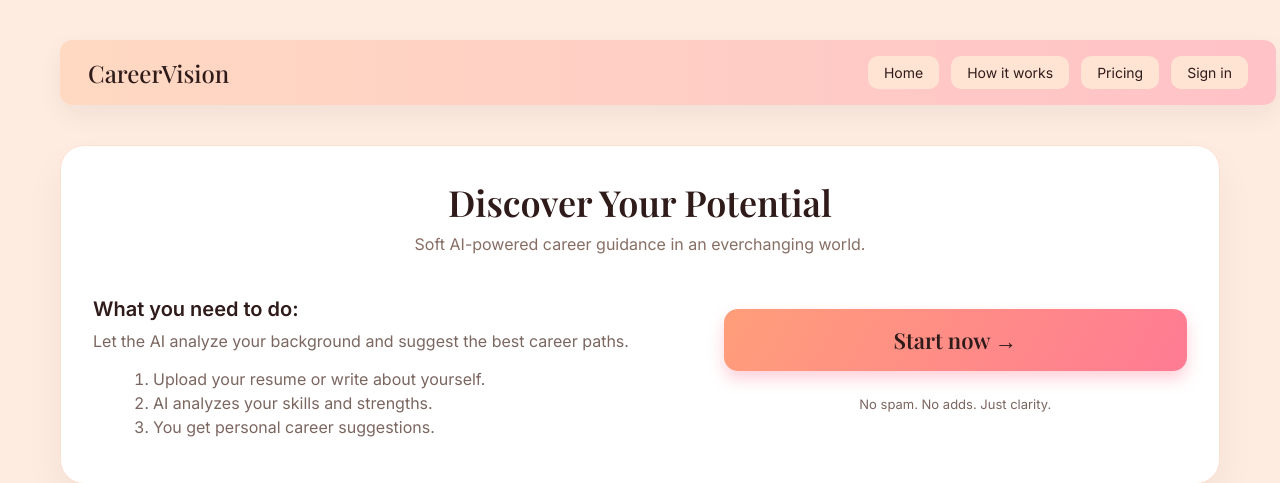
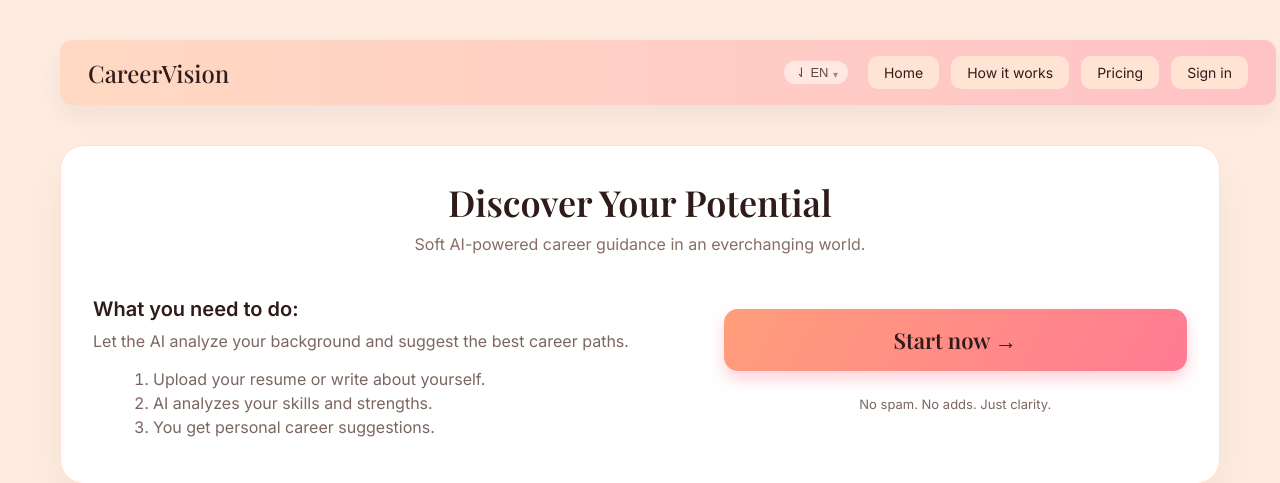
Before and after one commit to AntonAveryan/ProjectWork_TeamF, a Django app: page / in a window 1280 px wide. Shown: the top 483 px of the page. Run offline with Django 5.2, Linux system fonts and the light colour scheme.

```diff
--- a/DjangoProject/urls.py
+++ b/DjangoProject/urls.py
@@ -3,5 +3,10 @@ from django.urls import path, include
 
 urlpatterns = [
     path('admin/', admin.site.urls),
+
+    # для смены языка
+    path('i18n/', include('django.conf.urls.i18n')),
+
+    # твои основные урлы
     path('', include('core.urls')),
 ]
--- a/core/static/core/styles.css
+++ b/core/static/core/styles.css
@@ -813,6 +813,53 @@ body.cv-body::before {
     grid-template-columns: 1fr 1fr;
   }
 }
+/* ====== LANGUAGE SWITCHER IN HEADER ====== */
+
+.cv-lang-switch {
+  display: flex;
+  align-items: center;
+  margin-right: 8px;
+}
+
+.cv-lang-switch form {
+  margin: 0;
+}
+
+.cv-lang-select {
+  border-radius: 999px;
+  border: none;
+  background: rgba(255, 255, 255, 0.55);
+  font-size: 13px;
+  padding: 4px 18px 4px 12px;
+  cursor: pointer;
+  outline: none;
+
+  -webkit-appearance: none;
+  -moz-appearance: none;
+  appearance: none;
+
+  color: #5d4b43;
+}
+
+/* маленькая кастомная стрелка справа */
+.cv-lang-switch {
+  position: relative;
+}
+
+.cv-lang-switch::after {
+  content: "▾";
+  position: absolute;
+  right: 10px;
+  top: 50%;
+  transform: translateY(-40%);
+  font-size: 10px;
+  color: #a88577;
+  pointer-events: none;
+}
+
+.cv-lang-select:focus {
+  box-shadow: 0 0 0 2px rgba(255, 158, 122, 0.4);
+}
 
 @media (max-width: 600px) {
   .cv-steps-row {
--- a/core/templates/core/base.html
+++ b/core/templates/core/base.html
@@ -1,4 +1,4 @@
-{% load static %}
+{% load static i18n %}
 <!DOCTYPE html>
 <html lang="en">
 <head>
@@ -14,6 +14,25 @@
     <div class="cv-header">
       <div class="cv-logo">CareerVision</div>
       <div class="cv-nav">
+
+        <!-- LANGUAGE SWITCHER -->
+        <div class="cv-lang-switch">
+          <form action="{% url 'set_language' %}" method="post">
+            {% csrf_token %}
+            {% get_current_language as LANGUAGE_CODE %}
+            <input type="hidden" name="next" value="{{ request.path }}">
+
+            <select name="language" class="cv-lang-select" onchange="this.form.submit()">
+              <option value="en" {% if LANGUAGE_CODE|slice:":2" == "en" %}selected{% endif %}>⇃ EN</option>
+              <option value="de" {% if LANGUAGE_CODE|slice:":2" == "de" %}selected{% endif %}>⇃ DE</option>
+              <option value="ru" {% if LANGUAGE_CODE|slice:":2" == "ru" %}selected{% endif %}>⇃ RU</option>
+              <option value="lv" {% if LANGUAGE_CODE|slice:":2" == "lv" %}selected{% endif %}>⇃ LV</option>
+              <option value="pl" {% if LANGUAGE_CODE|slice:":2" == "pl" %}selected{% endif %}>⇃ PL</option>
+              <option value="kk" {% if LANGUAGE_CODE|slice:":2" == "kk" %}selected{% endif %}>⇃ KK</option>
+            </select>
+          </form>
+        </div>
+
         <a href="{% url 'landing' %}" class="cv-nav-pill">Home</a>
         <a href="{% url 'how_it_works' %}" class="cv-nav-pill">How it works</a>
         <a href="{% url 'pricing' %}" class="cv-nav-pill">Pricing</a>
```
Also changed, not shown: DjangoProject/settings.py (+35 -31 lines).
